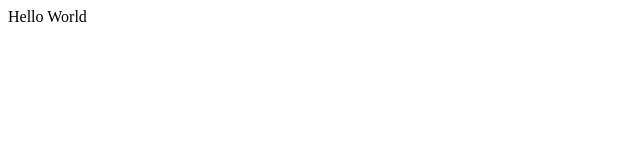
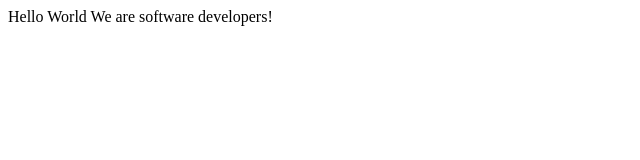
Before and after one commit to springapidev/rajaul-shahmeer, a plain HTML site: page index.html in a window 1280 px wide. Shown: the whole page, without its empty margins (0-640 px from the left). Drawn offline with Linux system fonts and the light colour scheme.

Commit message:
Update index.html
Add it We are software developers

```diff
--- a/index.html
+++ b/index.html
@@ -8,7 +8,7 @@
 
   <body>
     <script src="https://cdn.freecodecamp.org/testable-projects-fcc/v1/bundle.js"></script>
-Hello World
+Hello World We are software developers!
     <!--
 
     Hello Camper!
```
